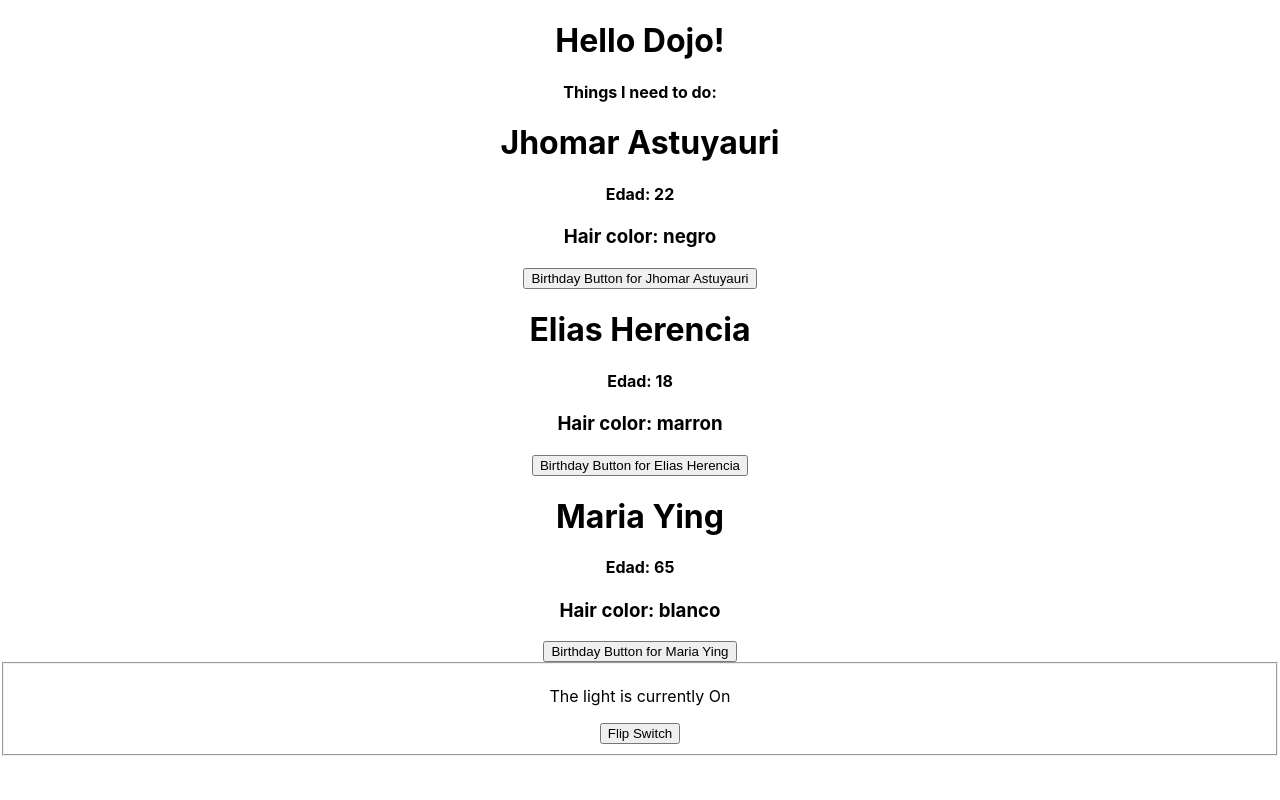
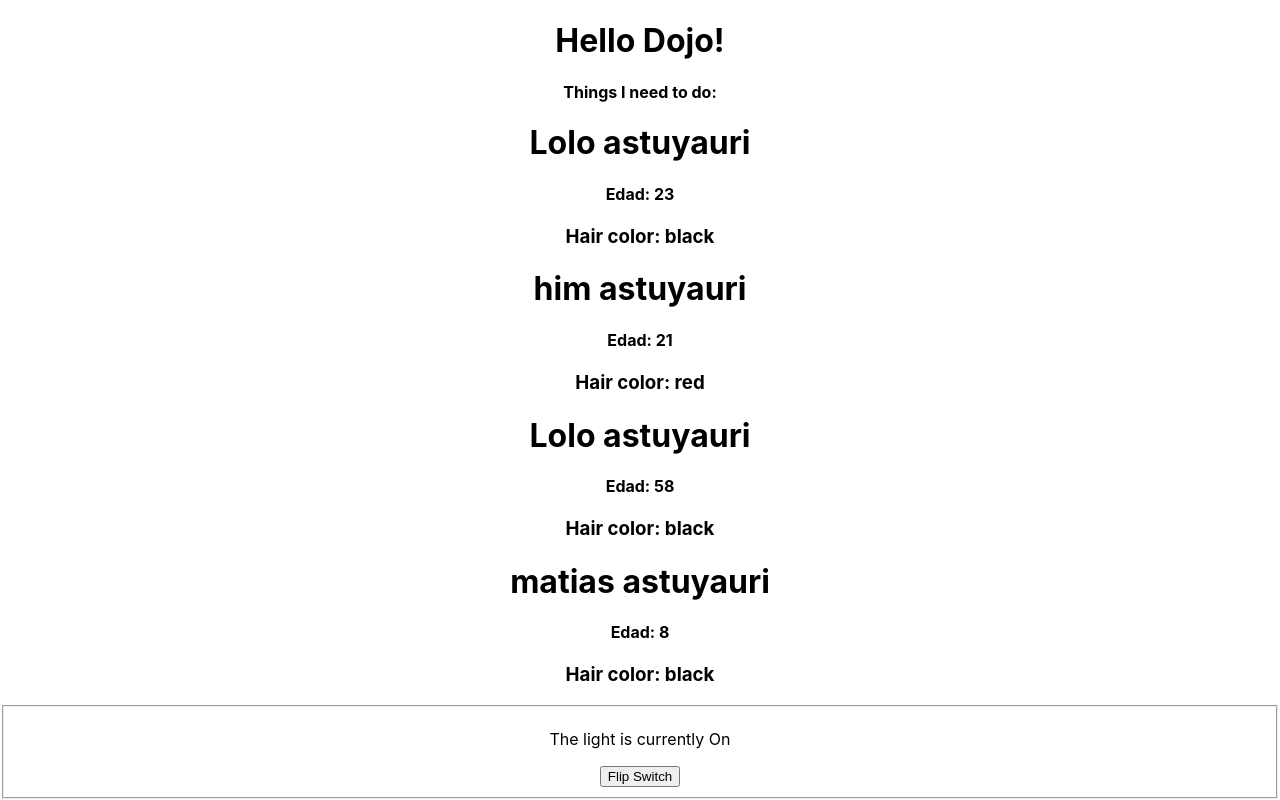
Before and after one commit to Jhomar1158-ux/Primer-React-con-JSX, a React (Create React App) app: page / in a window 1280 px wide. Built offline with nearby package versions, Linux system fonts and the light colour scheme; the HTML template or start-up script is replaced by a standard one.

Commit message:
Gran inversion

```diff
--- a/src/App.js
+++ b/src/App.js
@@ -4,6 +4,7 @@ import ListaDeTareas from './componentes/ListaDeTareas';
 import PersonCard from './componentes/PersonCard';
 import MyNewComponent from './componentes/MyNewComponent';
 import LightSwitch from './componentes/LightSwitch';
+import PersonCardFunctional from './componentes/PersonCardFunctional';
 
 
 function App() {
@@ -13,10 +14,15 @@ function App() {
       <h4>Things I need to do:</h4>
       {/* <ListaDeTareas tareaEspecial="Darle de comer al hamster!"/> */}
       {/* Pasemos sus props(atributos) */}
-      <PersonCard firstName={"Jhomar"} lastName={"Astuyauri"} age={22} hairColor={"negro"}/>
+      {/* <PersonCard firstName={"Jhomar"} lastName={"Astuyauri"} age={22} hairColor={"negro"}/>
       <PersonCard firstName={"Elias"} lastName={"Herencia"} age={18} hairColor={"marron"}/>
-      <PersonCard firstName={"Maria"} lastName={"Ying"} age={65} hairColor={"blanco"}/>
+      <PersonCard firstName={"Maria"} lastName={"Ying"} age={65} hairColor={"blanco"}/>  */}
 
+
+      <PersonCardFunctional firstName="Lolo" lastName="astuyauri" age={23} hairColor={"black"}/>
+      <PersonCardFunctional firstName="him" lastName="astuyauri" age={21} hairColor={"red"}/>
+      <PersonCardFunctional firstName="Lolo" lastName="astuyauri" age={58} hairColor={"black"}/>
+      <PersonCardFunctional firstName="matias" lastName="astuyauri" age={8} hairColor={"black"}/>
 
       {/* <MyNewComponent header={ "Header Prop" }>
             <p>This is a child</p>
--- /dev/null
+++ b/src/componentes/PersonCardFunctional.jsx
@@ -0,0 +1,15 @@
+import React from 'react';
+
+
+const PersonCardFunctional = props =>{
+
+    return(
+        <div>
+            <h1> {props.firstName} {props.lastName}</h1>
+            <h4>Edad: {props.age}</h4>
+            <h3>Hair color: {props.hairColor}</h3>
+        </div>
+    )
+}
+
+export default PersonCardFunctional;
```
